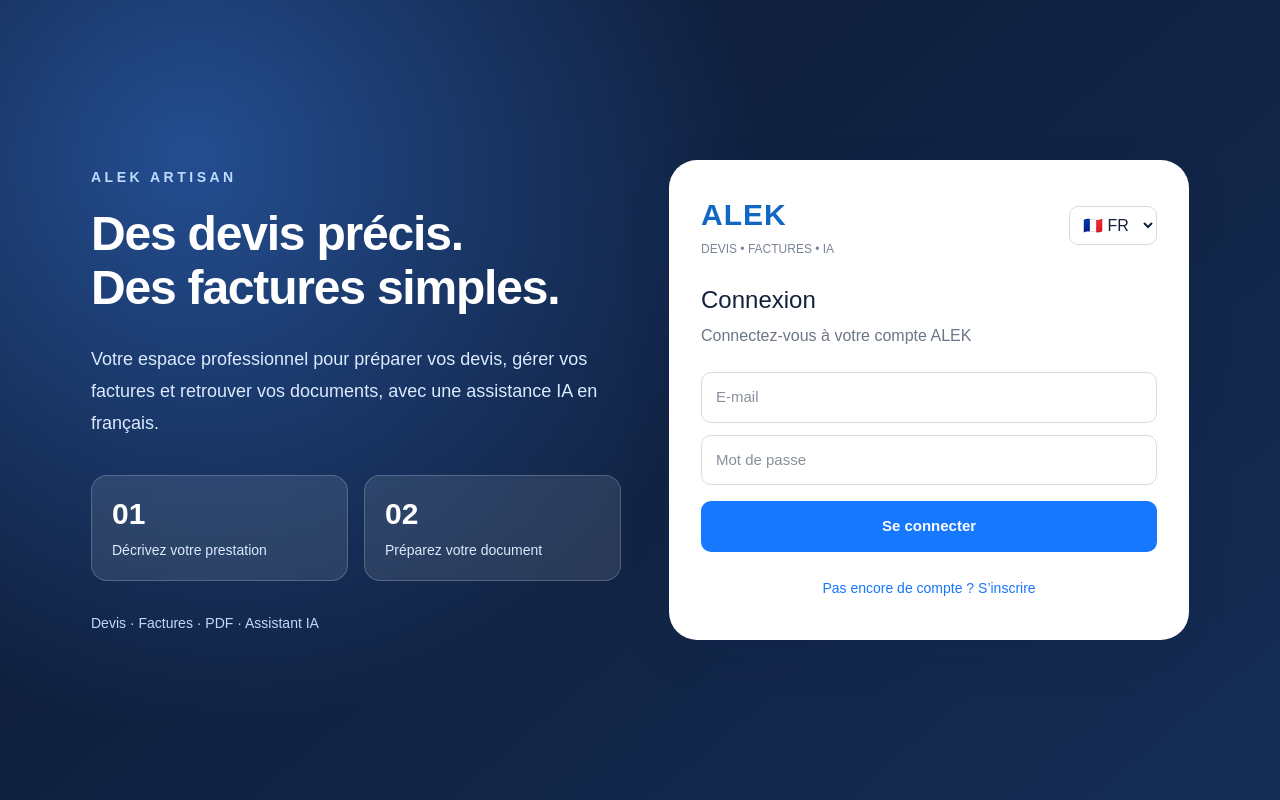
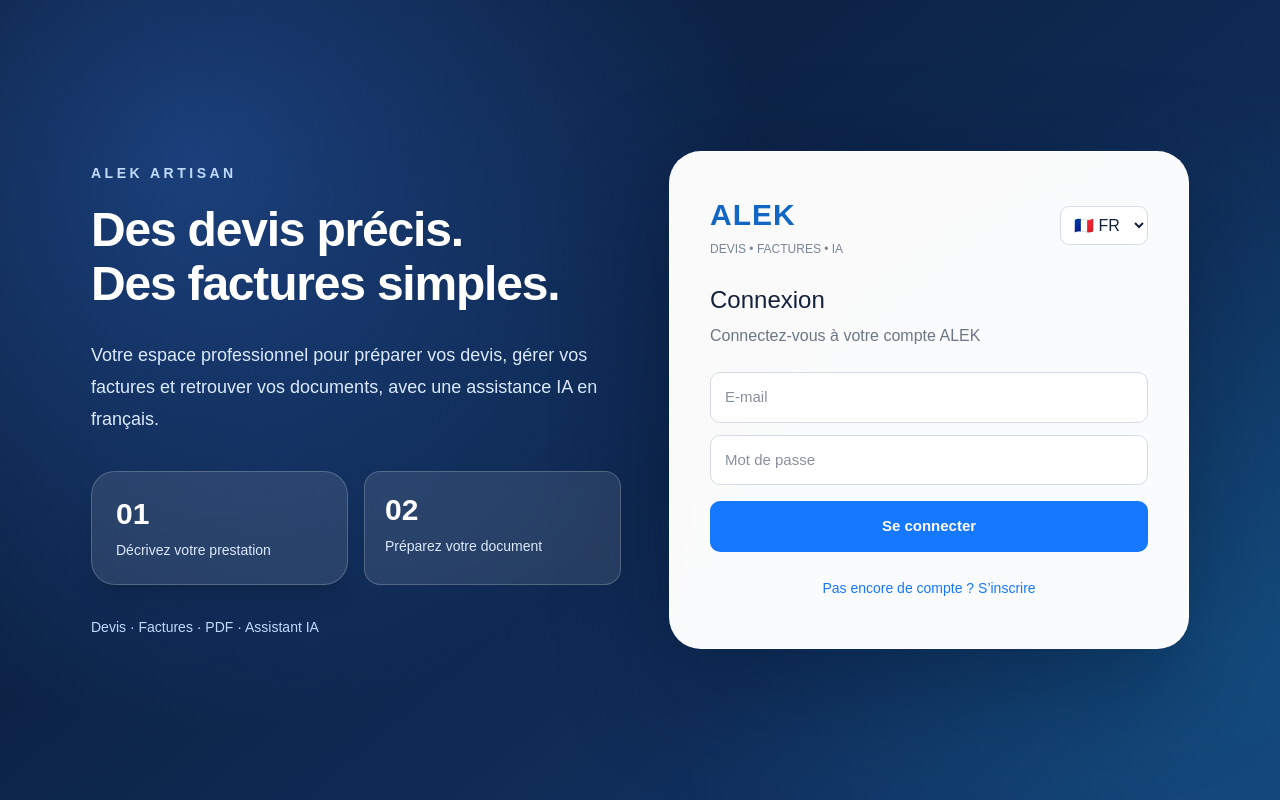
Before and after one commit to rostomiorjonikidze-dotcom/ALEK-app, a Next.js app: page /login in a window 1280 px wide. Built offline with nearby package versions, Linux system fonts and the light colour scheme; no server answers.

Commit message:
Finish premium login/signup experience without changing authentication flow

```diff
--- a/app/login/page.tsx
+++ b/app/login/page.tsx
@@ -331,7 +331,7 @@ export default function LoginPage() {
       dir={lang === "ar" ? "rtl" : "ltr"}
       style={{
         minHeight: "100vh",
-        background: "radial-gradient(circle at 15% 20%, #244e91 0%, transparent 45%), linear-gradient(140deg, #0c1830, #152d55)",
+        background: "radial-gradient(circle at 15% 20%, rgba(60,129,246,.35) 0%, transparent 45%), radial-gradient(circle at 95% 80%, rgba(20,183,230,.18) 0%, transparent 40%), linear-gradient(140deg, #07172f, #14376c)",
         display: "flex",
         justifyContent: "center",
         alignItems: "center",
@@ -342,15 +342,16 @@ export default function LoginPage() {
         width: "100%",
       }}
     >
-      <section className="hidden max-w-[530px] flex-1 text-white lg:block" aria-label="Présentation ALEK Artisan"><p className="mb-5 text-sm font-bold uppercase tracking-[.25em] text-blue-200">ALEK Artisan</p><h1 className="text-5xl font-black leading-[1.13] tracking-tight">Des devis précis.<br/>Des factures simples.</h1><p className="mt-7 max-w-lg text-lg leading-8 text-blue-100">Votre espace professionnel pour préparer vos devis, gérer vos factures et retrouver vos documents, avec une assistance IA en français.</p><div className="mt-9 grid grid-cols-2 gap-4"><div className="rounded-2xl border border-white/20 bg-white/10 p-5 backdrop-blur"><p className="text-3xl font-black">01</p><p className="mt-2 text-sm text-blue-100">Décrivez votre prestation</p></div><div className="rounded-2xl border border-white/20 bg-white/10 p-5 backdrop-blur"><p className="text-3xl font-black">02</p><p className="mt-2 text-sm text-blue-100">Préparez votre document</p></div></div><p className="mt-8 text-sm text-blue-200">Devis · Factures · PDF · Assistant IA</p></section>
+      <section className="hidden max-w-[530px] flex-1 text-white lg:block" aria-label="Présentation ALEK Artisan"><p className="mb-5 text-sm font-bold uppercase tracking-[.25em] text-blue-200">ALEK Artisan</p><h1 className="text-5xl font-black leading-[1.13] tracking-tight">Des devis précis.<br/>Des factures simples.</h1><p className="mt-7 max-w-lg text-lg leading-8 text-blue-100">Votre espace professionnel pour préparer vos devis, gérer vos factures et retrouver vos documents, avec une assistance IA en français.</p><div className="mt-9 grid grid-cols-2 gap-4"><div className="rounded-[24px] border border-white/20 bg-white/10 p-6 shadow-xl shadow-black/10 backdrop-blur-xl"><p className="text-3xl font-black">01</p><p className="mt-2 text-sm text-blue-100">Décrivez votre prestation</p></div><div className="rounded-2xl border border-white/20 bg-white/10 p-5 backdrop-blur"><p className="text-3xl font-black">02</p><p className="mt-2 text-sm text-blue-100">Préparez votre document</p></div></div><p className="mt-8 text-sm text-blue-200">Devis · Factures · PDF · Assistant IA</p></section>
       <div
         style={{
           width: "100%",
           maxWidth: "520px",
-          background: "#ffffff",
-          borderRadius: "28px",
-          padding: "32px",
-          boxShadow: "0 16px 45px rgba(15, 36, 70, 0.12)",
+          background: "rgba(255,255,255,.98)",
+          border: "1px solid rgba(255,255,255,.6)",
+          borderRadius: "32px",
+          padding: "clamp(22px, 4vw, 40px)",
+          boxShadow: "0 35px 110px rgba(0, 11, 37, 0.36)",
         }}
       >
         <div
```
